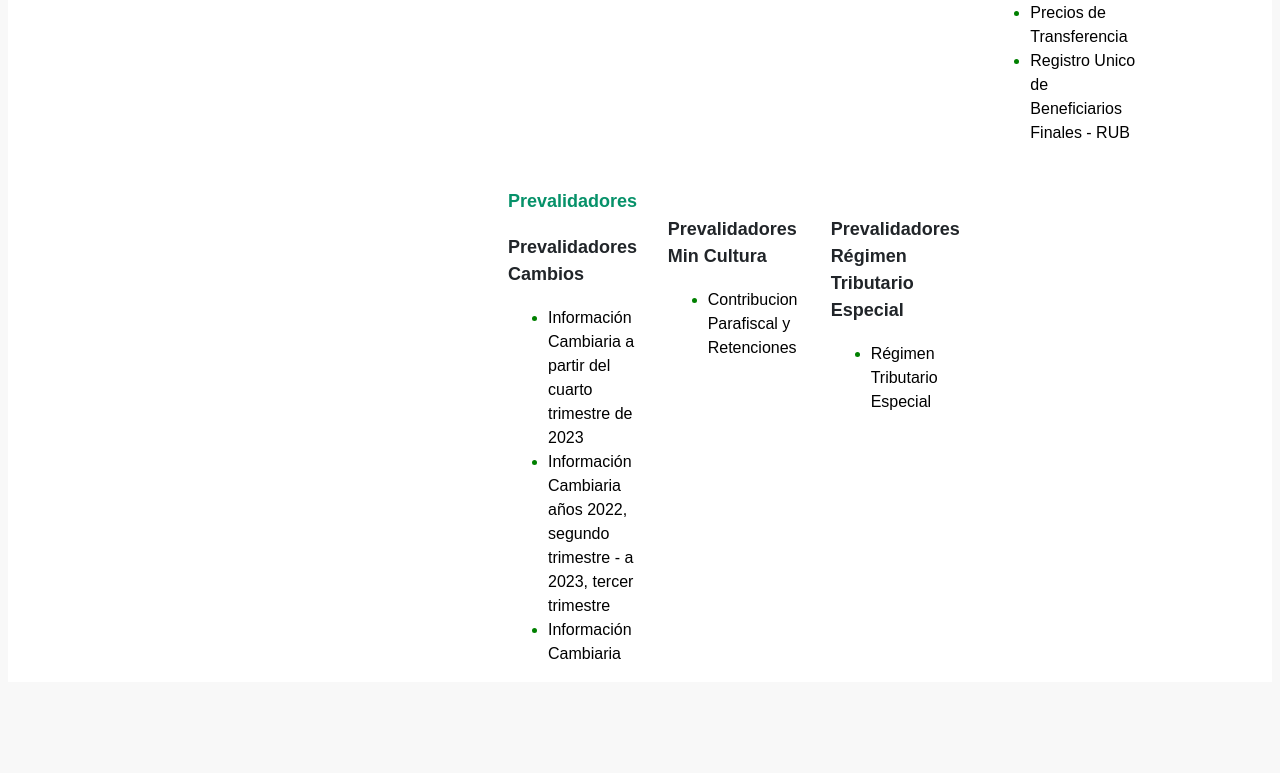
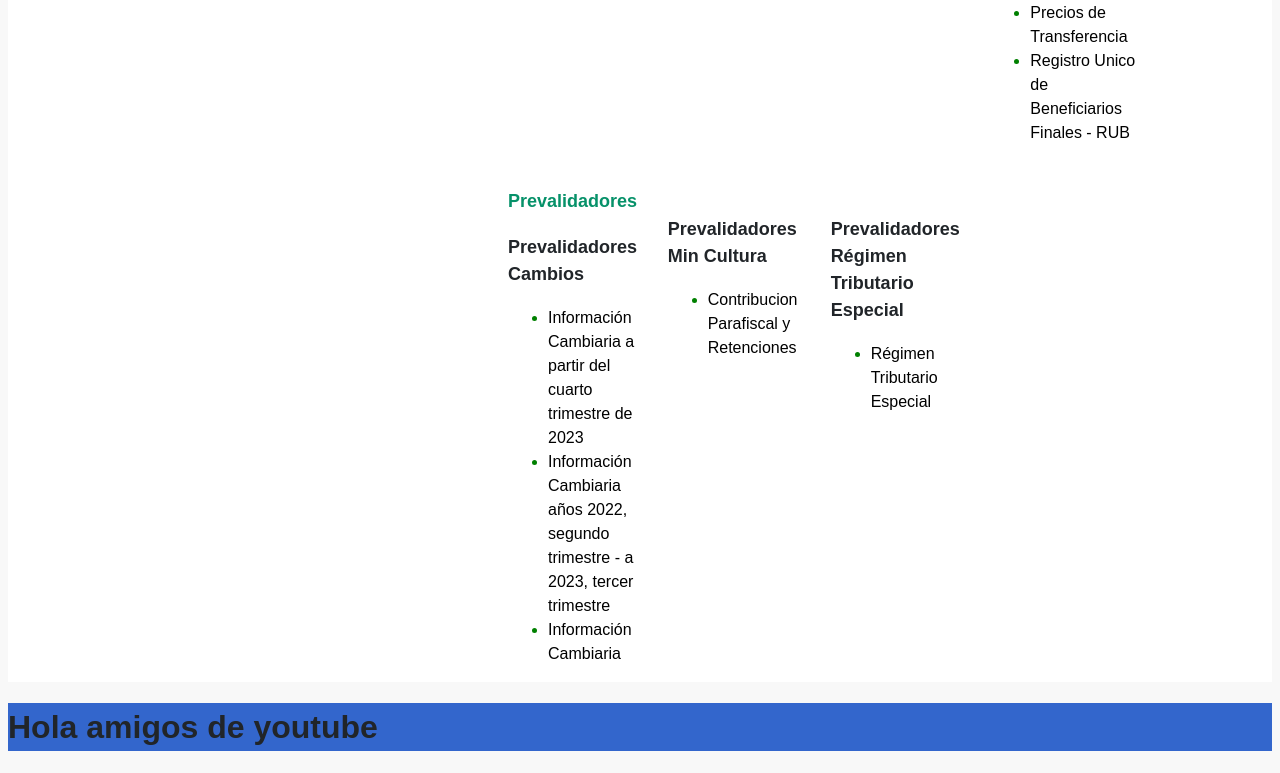
Before and after one commit to Rinjo1z/clon-home-dian-juan-paez, a plain HTML site: page index.html in a window 1280 px wide. Shown: the part 5229-6002 px from the top of the page. Before the commit the page ends 5919 px from the top, so only its background shows below. Drawn offline with Linux system fonts and the light colour scheme.

Commit message:
inicio de footer

```diff
--- a/css/styles.css
+++ b/css/styles.css
@@ -247,3 +247,7 @@ a:hover{
     cursor: pointer;
     text-decoration: none;
 }
+
+.footerback{
+    background-color:#3366cc;
+}
--- a/index.html
+++ b/index.html
@@ -304,7 +304,9 @@
             </div>
 
          </div>
-         <Footer>
+         <Footer class="footerback">
+
+            <h1> Hola amigos de youtube</h1>
 
          </Footer>
 
```
